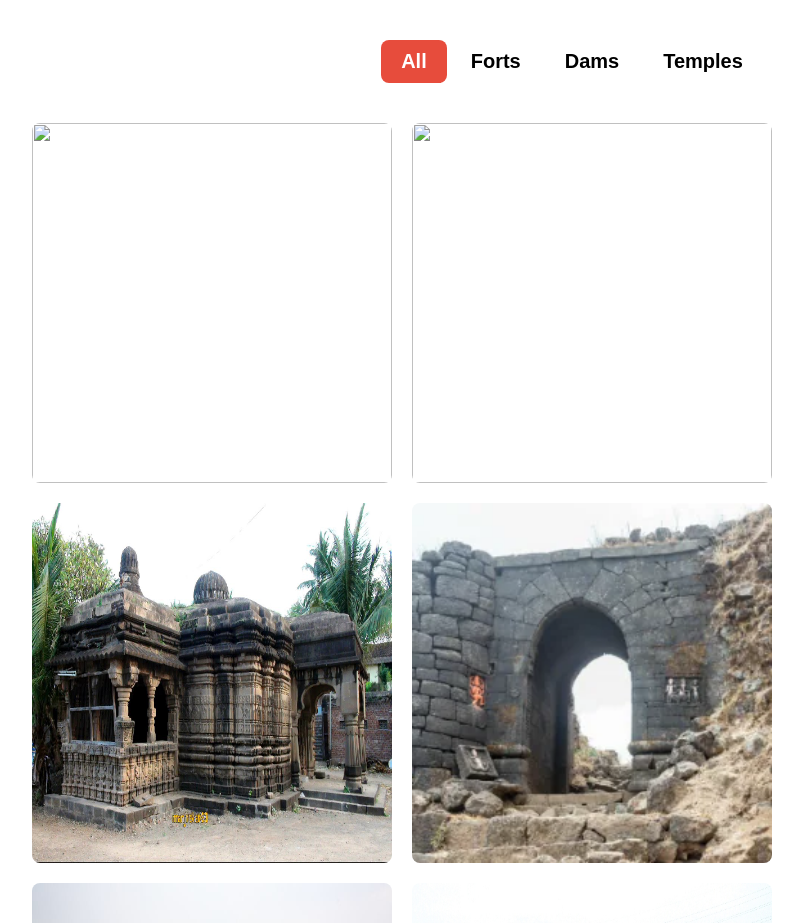
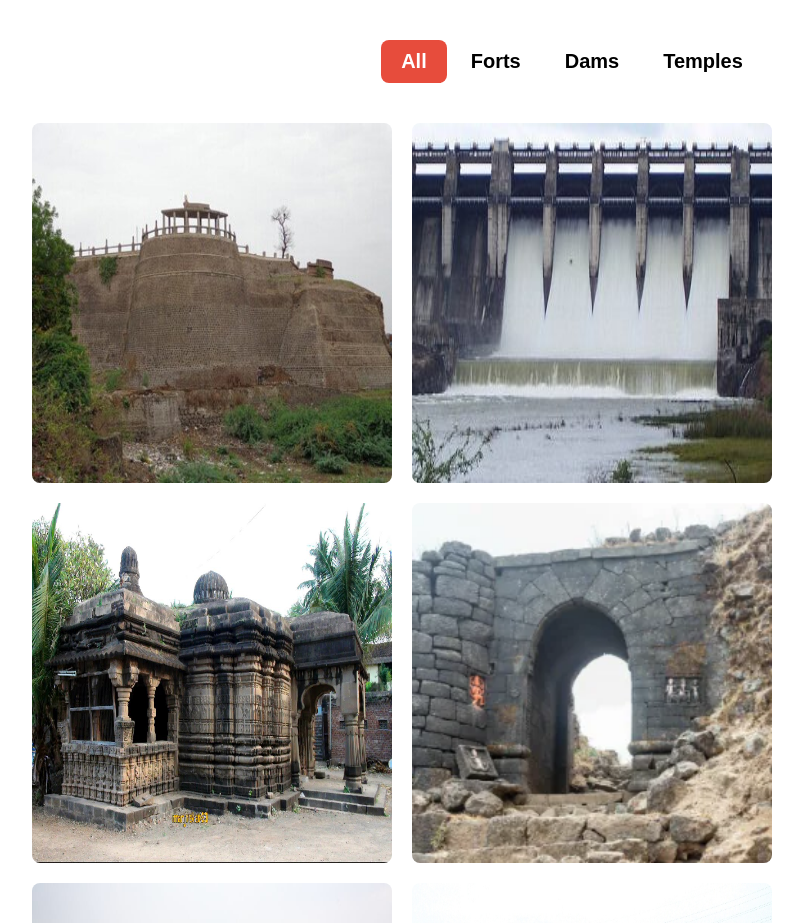
Before and after one commit to AkashUdamale/AkoleVisit, a plain HTML site: page index.html in a window 1280 px wide. Shown: the part 800-1723 px from the top of the page, without its empty margins (68-871 px from the left). Drawn offline with nearby package versions, Linux system fonts and the light colour scheme; files whose address does not match are found by name.

Commit message:
Update index.html

```diff
--- a/index.html
+++ b/index.html
@@ -47,11 +47,11 @@
 		</div>
 		<div class="portfolio-item">
 			<div class="item web"  data-aos="flip-left" data-aos-offset="100" data-aos-delay="100">
-				<img src="img/p1.jpg" width="100" height="100">
+				<img src="p1.jpg" width="100" height="100">
 			</div>
 
 			<div class="item seo"  data-aos="flip-left" data-aos-offset="100" data-aos-delay="200">
-				<img src="img/p2.jpg" width="100" height="100">
+				<img src="p2.jpg" width="100" height="100">
 			</div>
 			<div class="item graphics"  data-aos="flip-left" data-aos-offset="100" data-aos-delay="300">
 				<img src="img/p3.jpg" width="100" height="100">
```
